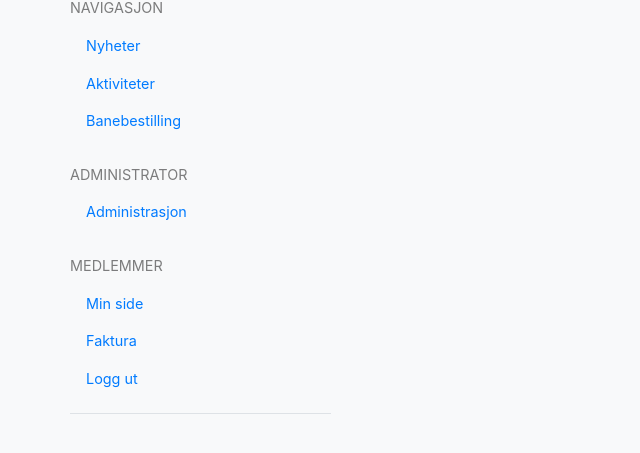
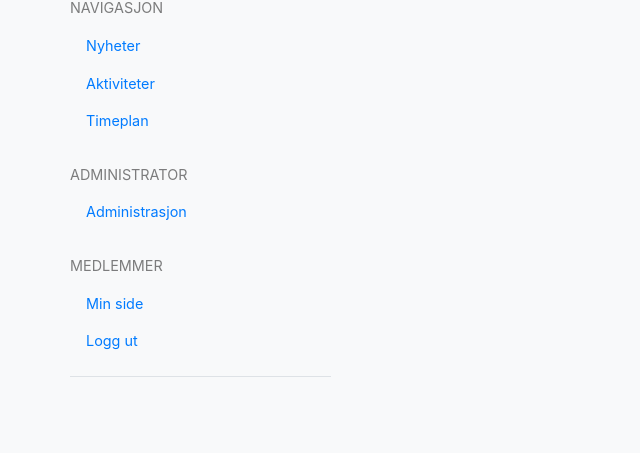
Before and after one commit to KennethLindalen/DbWeb, a PHP site: page /index.php in a window 1280 px wide. Shown: the part 178-631 px from the top of the page, without its empty margins (0-640 px from the left). Run offline with PHP 8.4, Linux system fonts and the light colour scheme; the visitor is signed in with stand-in values (Sample User, id 1).

Commit message:
Endret navn på timeplansiden.

```diff
--- a/includes/navbar.php
+++ b/includes/navbar.php
@@ -19,7 +19,7 @@
       <a class="nav-link <?= erAktiv("aktiviteter") ?>" href="aktiviteter.php">Aktiviteter</a>
     </li>
     <li class="nav-item">
-      <a class="nav-link <?= erAktiv("bestilling") ?>" href="bestilling.php">Banebestilling</a>
+      <a class="nav-link <?= erAktiv("timeplan") ?>" href="timeplan.php">Timeplan</a>
     </li>
   </ul>
 
@@ -39,9 +39,6 @@
       <a class="nav-link <?= erAktiv("minside") ?>" href="minside.php">Min side</a>
     </li>
     <li class="nav-item">
-      <a class="nav-link <?= erAktiv("faktura") ?>" href="faktura.php">Faktura</a>
-    </li>
-    <li class="nav-item">
       <a class="nav-link" href="utlogging.php">Logg ut</a>
     </li>
   <?php else: ?>
```
